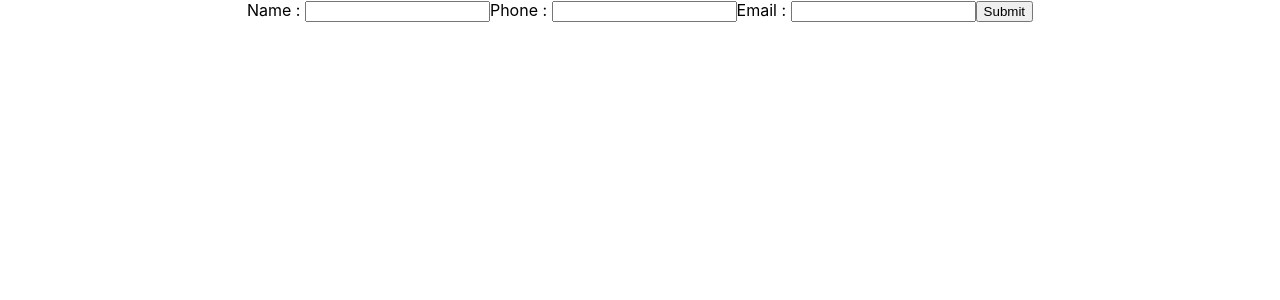
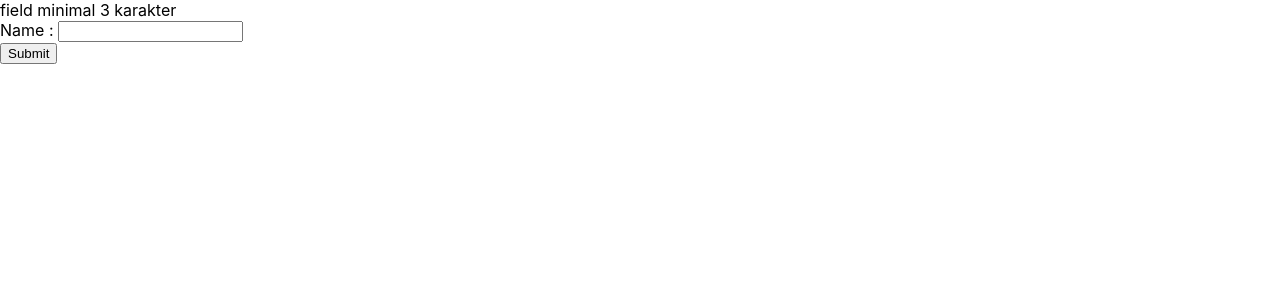
Before and after one commit to murqdan/tilegrid-app, a React (Create React App) app: page / in a window 1280 px wide. Shown: the top 300 px of the page. Built offline with nearby package versions, Linux system fonts and the light colour scheme.

Commit message:
(menangani form) validasi dasar pada form

```diff
--- a/src/App.js
+++ b/src/App.js
@@ -1,10 +1,9 @@
-import './App.css'
-import FormMultiple from './FormMultiple'
+import FormBasicValidation from './FormBasicValidation'
 
 function App () {
   return (
-    <div className='App'>
-      <FormMultiple />
+    <div>
+      <FormBasicValidation />
     </div>
   )
 }
--- /dev/null
+++ b/src/FormBasicValidation.js
@@ -0,0 +1,39 @@
+import * as React from 'react'
+import InputText from './InputText'
+
+const FormBasicValidation = () => {
+  const [name, setName] = React.useState('')
+  const [error, setError] = React.useState('field minimal 3 karakter')
+
+  const handleSubmit = event => {
+    event.preventDefault()
+    if (error) {
+      alert(error)
+    } else {
+      // sent to server
+      alert(name)
+    }
+  }
+
+  const handleChange = (e) => {
+    // validasi disini
+    setError('')
+    const value = e.target.value
+    if (value.length < 3) {
+      setError('field minimal 3 karakter')
+    }
+    setName(value)
+  }
+
+  return (
+    <form onSubmit={handleSubmit}>
+        {error}
+        <br/>
+        <InputText label='Name' value={name} onChange={handleChange} />
+        <br/>
+        <input type='submit' value='Submit' />
+    </form>
+  )
+}
+
+export default FormBasicValidation
```
